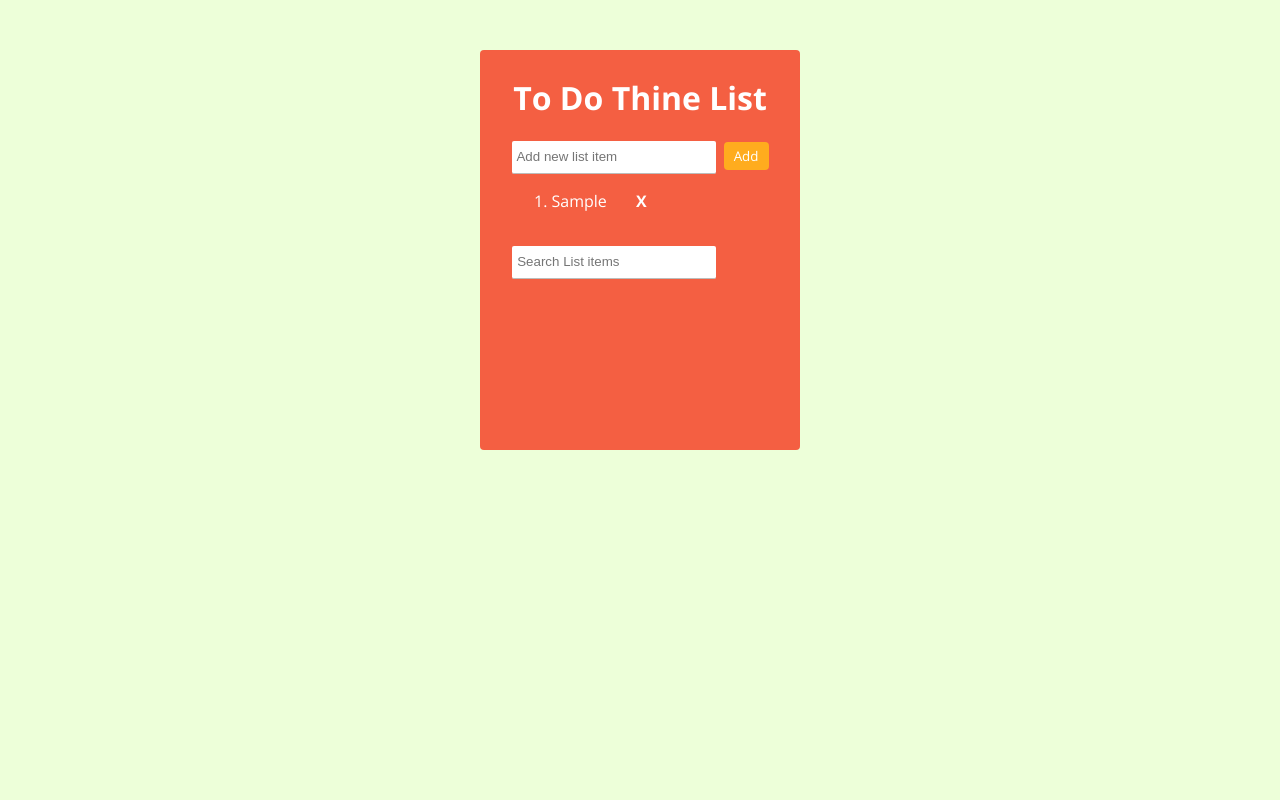
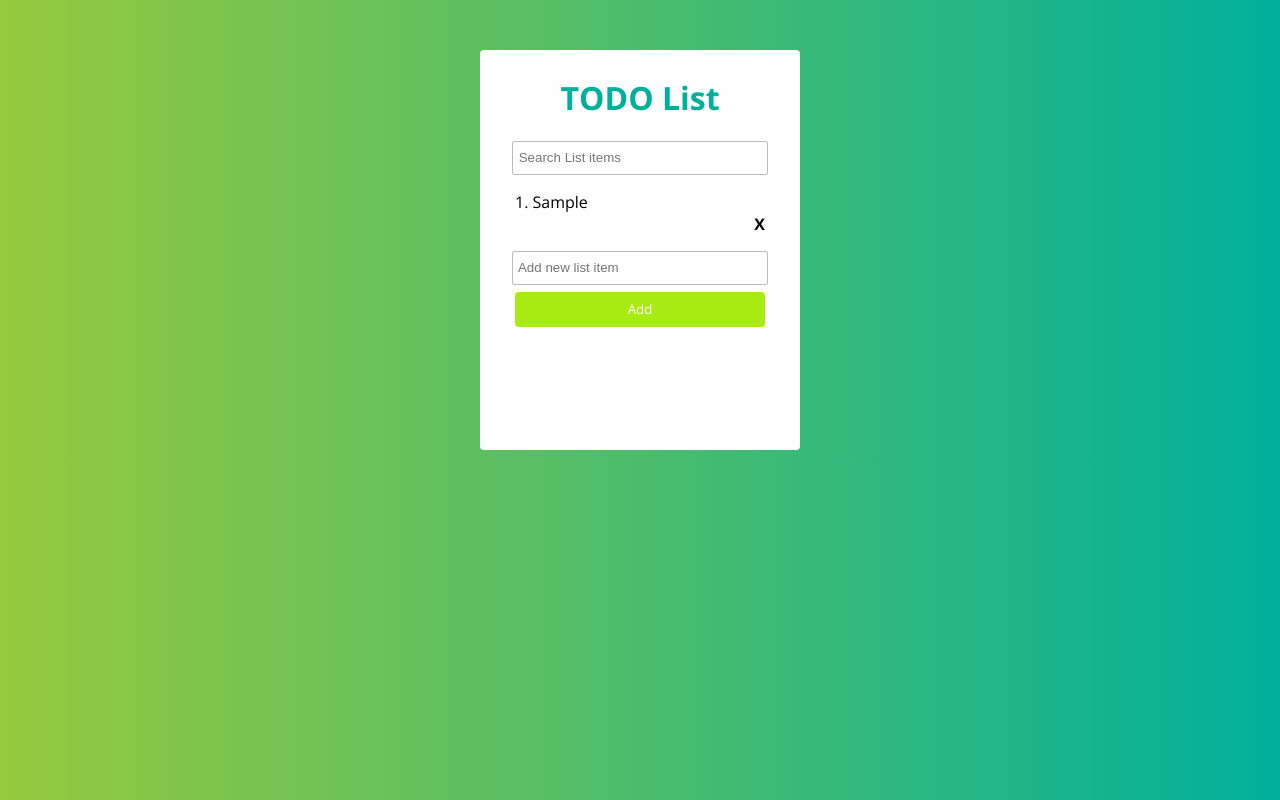
Before and after one commit to emcclosky/Angular_Lab, a plain HTML site: page index.html in a window 1280 px wide. Both pictures are taken after typing "Sample" into the empty fields and a click on the button "Add". Drawn offline with nearby package versions, Linux system fonts and the light colour scheme.

Commit message:
Changed styling and added a new folder for to-be-added components.

```diff
--- a/form-controller.js
+++ b/form-controller.js
@@ -8,13 +8,16 @@
     vm.items = [];
 
     vm.addItem = function () {
+    if(!vm.newItem){
+      return;
+    }
       vm.items.push(vm.newItem);
       vm.newItem = '';
     }
 
-    vm.remove = function(item){
-      var itemIdex = vm.items.indexOf(item);
-      vm.items.splice(itemIdex, 1);
+    vm.remove = function(index){
+      // var itemIdex = vm.items.indexOf(index);
+      vm.items.splice(index, 1);
     }
   }
 })();
--- a/index.html
+++ b/index.html
@@ -9,21 +9,18 @@
   </head>
   <body ng-controller="FormController as form">
   <div class="container">
-    <h1>To Do Thine List</h1>
+    <h1>TODO List</h1>
     <div class="inner-container">
-      <span>
-        <form ng-submit='form.addItem()'>
-          <input type='text' ng-model='form.newItem' class="inputs" placeholder=" Add new list item"/>
-          <button class="add-button">Add</button>
-        </form>
-      </span>
-      <ol class="list-styles">
+        <input type="text" ng-model="form.search" class="inputs" placeholder=" Search List items"/>
+      <ul class="list-styles">
         <li ng-repeat = 'item in form.items | filter: form.search track by $index'>
-          <span>{{item}}</span> <span ng-click='form.remove(item)' class='x-button'>X</span>
+          <span>{{$index +1}}. {{item}}</span> <span ng-click='form.remove($index)' class='x-button'>X</span>
         </li>
-      </ol>
-        </br>
-      <input type="text" ng-model="form.search" class="inputs" placeholder=" Search List items"/>
+      </ul>
+      <form ng-submit='form.addItem()'>
+        <input type='text' ng-model='form.newItem' class="inputs" placeholder=" Add new list item"/>
+        <button class="add-button">Add</button>
+      </form>
     </div>
   </div>
 
--- a/stylesheet.css
+++ b/stylesheet.css
@@ -1,5 +1,8 @@
 body {
-  background-color: #EDFFD9;
+  background: #00b09b;  /* fallback for old browsers */
+background: -webkit-linear-gradient(to right, #96c93d, #00b09b);  /* Chrome 10-25, Safari 5.1-6 */
+background: linear-gradient(to right, #96c93d, #00b09b); /* W3C, IE 10+/ Edge, Firefox 16+, Chrome 26+, Opera 12+, Safari 7+ */
+
 }
 
 .container {
@@ -7,7 +10,7 @@ body {
   margin-top: 50px;
   display: flex;
   flex-direction: column;
-  background-color: #f45f42;
+  background-color: white;
   max-width: 320px;
   min-height: 400px;
   border-radius: 4px;
@@ -18,34 +21,45 @@ h1 {
   font-family: 'Open Sans', sans-serif;
   font-weight: 700;
   padding-top: 5px;
-  color: white;
+  color: #00b09b;
 }
 
 .inner-container {
-  margin: 0 auto;
-  padding: 0px 20px 20px 20px;
+  /* margin: 0 auto; */
+  /* padding: 0px 20px 20px 20px; */
   display: flex;
   flex-direction: column;
-  flex-wrap: wrap;
   justify-content: center;
+  align-items: center;
 }
 
-.button-input-container {
+
+form {
   display: flex;
-  flex-direction:row;
+  flex-direction: column;
+  align-items: center;
+  justify-content: center;
 
 }
+/* .button-input-container {
+  display: flex;
+  flex-direction: column;
+  align-items: center;
+  justify-content: center;
+
+} */
 
 .add-button {
-  background-color: #ffac1e;
+  background-color: #A8EB12;
   style: none;
   border: none;
   border-radius: 4px;
   color: white;
   font-family: 'Open Sans', sans-serif;
-  width: 45px;
-  height: 28px;
-  margin-left: 4px;
+  width: 250px;
+  height: 35px;
+  margin-top: 7px;
+  /* margin-left: 4px; */
 }
 
 .add-button:hover {
@@ -53,10 +67,11 @@ h1 {
 }
 
 .x-button {
-  padding-left: 15px;
-  color: white;
+  /* padding-left: 15px; */
+  color: black;
   font-weight: 700;
-  padding-left: 25px;
+  float: right;
+  margin-left: 175px;
 }
 
 .x-button:hover {
@@ -65,14 +80,19 @@ h1 {
 
 .list-styles {
   font-family: 'Open Sans', sans-serif;
-  color: white;
-
+  color: black;
+  list-style: none;
+  padding-left: 0;
+  display: flex;
+  justify-content: flex-start;
+  align-content: flex-start;
+  align-items: flex-start;
+  width: 250px;
 }
 
 .inputs {
   border-radius: 2px;
   height: 30px;
-  border: none;
-  border-bottom: 1px solid #bcbcba;
-  width: 200px;
+  border: 1px solid #bcbcba;
+  width: 250px;
 }
```
Also changed, not shown: taskForm/task-form.js (added, +11 -0 lines).
